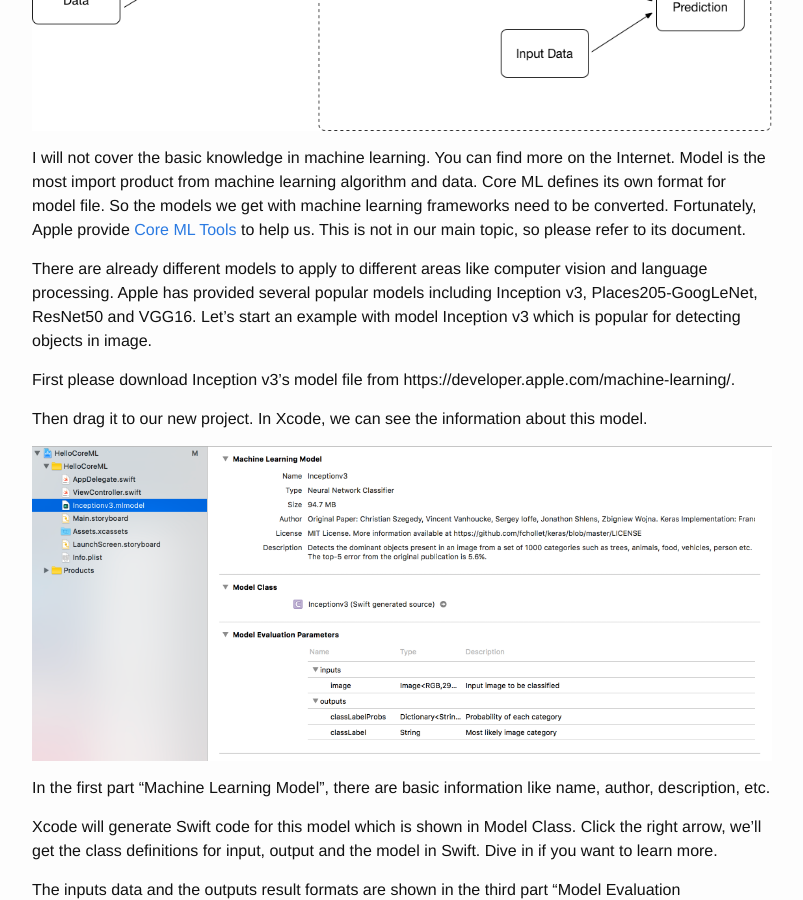
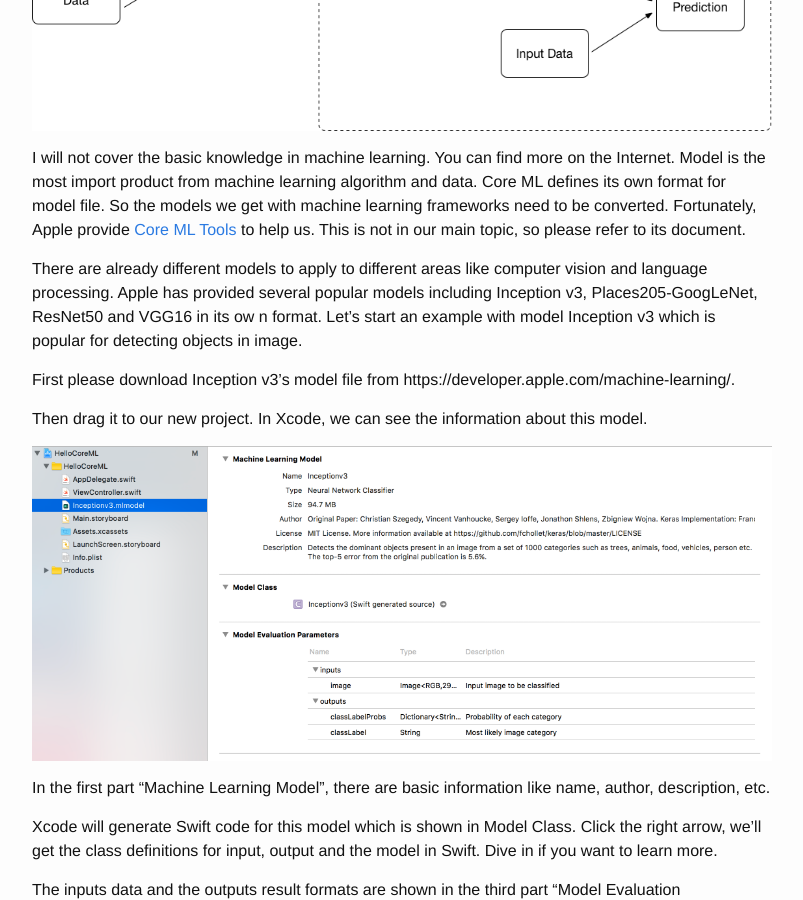
Before and after one commit to GitPeng/GitPeng.github.io, a Jekyll site: the page built from _posts/2017-06-06-Swift-World-Whats-New-In-iOS11-CoreML.markdown, in a window 1280 px wide and 900 px high, scrolled down 573 px. Shown: the whole window, without its empty margins (238-1041 px from the left). Built offline with Jekyll 4.4.1, drawn with Linux system fonts in a browser that asks for light colours; comment, search, counter and statistics services are not loaded.

```diff
--- a/_posts/2017-06-06-Swift-World-Whats-New-In-iOS11-CoreML.markdown
+++ b/_posts/2017-06-06-Swift-World-Whats-New-In-iOS11-CoreML.markdown
@@ -15,7 +15,7 @@
 
 I will not cover the basic knowledge in machine learning. You can find more on the Internet. Model is the most import product from machine learning algorithm and data. Core ML defines its own format for model file. So the models we get with  machine learning frameworks need to be converted. Fortunately, Apple provide [Core ML Tools](https://developer.apple.com/machine-learning/) to help us. This is not in our main topic, so please refer to its document.
 
-There are already different models to apply to different areas like computer vision and language processing. Apple has provided several popular models including Inception v3,  Places205-GoogLeNet, ResNet50 and VGG16. Let’s start an example with model Inception v3 which is popular for detecting objects in image.
+There are already different models to apply to different areas like computer vision and language processing. Apple has provided several popular models including Inception v3,  Places205-GoogLeNet, ResNet50 and VGG16 in its ow n format. Let’s start an example with model Inception v3 which is popular for detecting objects in image.
 
 First please download Inception v3’s model file from https://developer.apple.com/machine-learning/.
 
```
